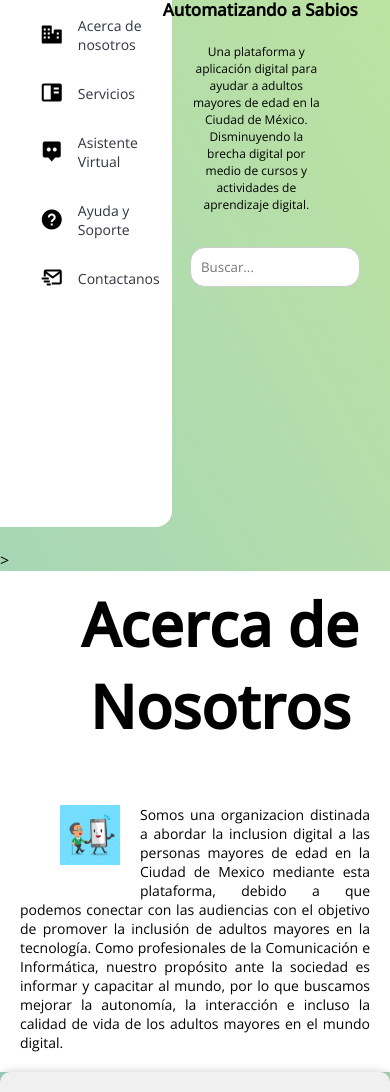
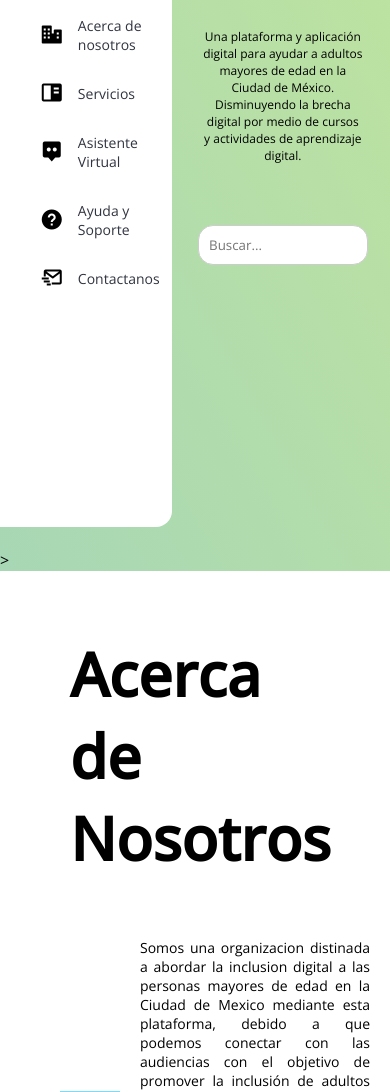
Before and after one commit to richglez/richglez.github.io, a plain HTML site: page index.html in a window 390 px wide. Shown: the part 317-1409 px from the top of the page. Drawn offline with nearby package versions, Linux system fonts and the light colour scheme; a script that the page names is missing.

Commit message:
Prototipo (para dispositivos móviles v2)

```diff
--- a/styles.css
+++ b/styles.css
@@ -683,7 +683,7 @@ header {
 
 
 
-@media screen and (max-width: 800px) {
+@media screen and (max-width: 844px) {
     .titulo h1 {
       font-size: 40px; /* Reducir el tamaño de fuente en pantalla pequeña */
     }
@@ -698,23 +698,29 @@ header {
         font-size: 14px;
     }
     .titulo h1{
-        margin-left: -2px;
-        font-size: 17px;
+        position: relative;
+        top: 80px;
+        left: -125px;
+        font-size: 22px;
         align-items: center;
     }
 
     .titulo p{
-        margin-left: 60px;
+        position: relative;
+        left: -30px;
+        margin: 100px;  /*ajustar el texto para que no se vea como tipo lista y que se vea como un parrafo*/
         font-size: 12px;
     }
 
     .login {
+        position: fixed;
         margin-right: 850px;
         font-size: 12px; /* Cambia el tamaño de fuente de los botones a 14px */
         padding: 8px 16px; /* Ajusta el relleno del botón según tu preferencia */
     }
 
     .register {
+        position: fixed;
         margin-right: 810px;
         font-size: 12px; /* Cambia el tamaño de fuente de los botones a 14px */
         padding: 8px 16px; /* Ajusta el relleno del botón según tu preferencia */
@@ -726,18 +732,20 @@ header {
         position: absolute; /*poder mover mi logo*/
         top: 0; /*posicionar el elemento en la parte superior de su contenedo*/
         left: 30px; /* Ajusta la posición izquierda según tu preferencia SIN ESPACIOS EN BLANCOS!!!! */
+        margin-bottom: 20px;
     }
 
     #home .search-bar{
-        position: absolute; /*para poder controlar las posiciones agusto*/
+        position: relative; /*para poder controlar las posiciones agusto*/
         bottom: 260px;/*vete hacia abajo 40pixels*/
         left: 120px; /*muevete a partir de la izquierd, dejando pixeles*/
     }
 
 
     #home .search-bar #textbox{
-        position: absolute;
-        left: 70px;
+        position: relative;
+        left: -415px;
+        bottom: -400px;
         width: 170px;
         border-radius: 15px;
     }
@@ -749,16 +757,15 @@ header {
     }
 
     .acerca h1{
-        position: absolute;
+        position: relative;
         font-size: 60px;
         left: -450px; /*vete hacia la izquieda*/
-        bottom: -240px; /*vete hacia abajo*/
 
     }
 
 
     .acerca p{
-        margin-top: 170px; /*deja espacio en blanco arriba*/
+        margin-top: 17px; /*deja espacio en blanco arriba*/
         font-size: 14px;
     }
 
```
